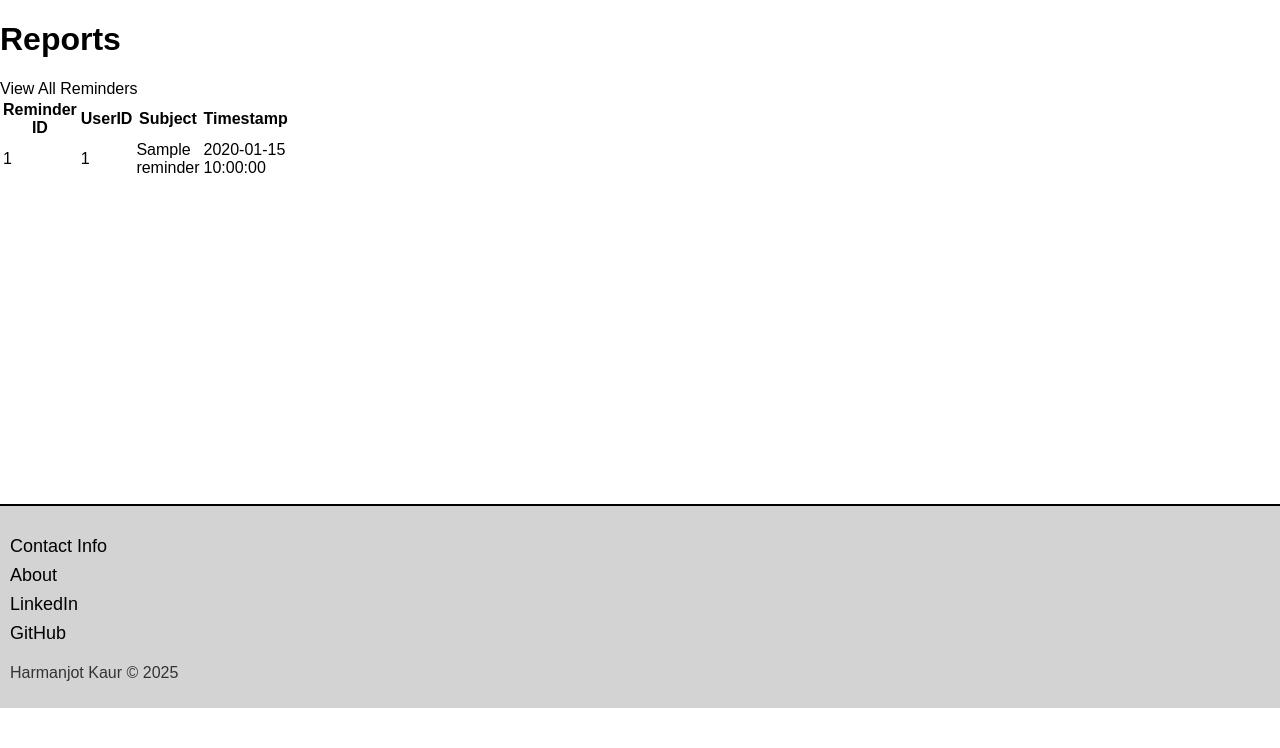
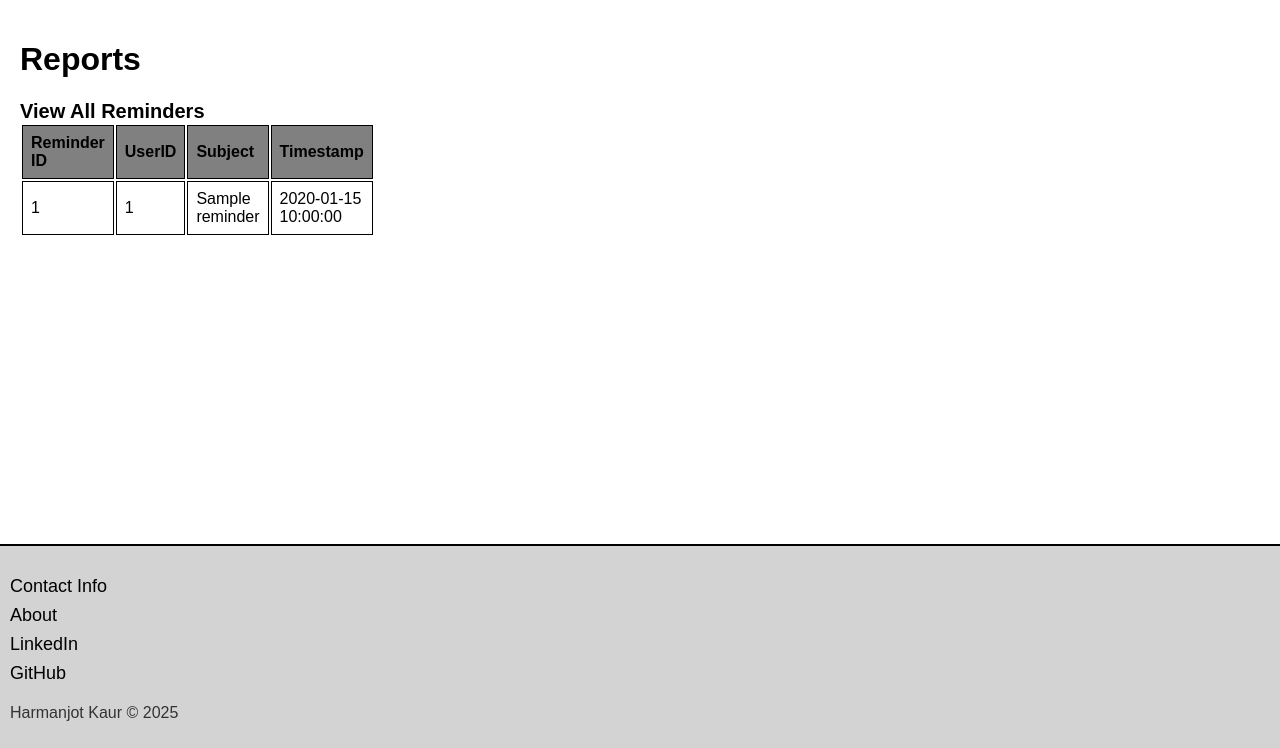
Before and after one commit to Harmanjot14/COSC-4806-5, a PHP site: page /reports in a window 1280 px wide. Shown: the part 96-844 px from the top of the page. Before the commit the page ends 804 px from the top, so only its background shows below. Run offline with PHP 8.4, Linux system fonts and the light colour scheme; the visitor is signed in with stand-in values (Sample User, id 1); tables that the repository leaves empty or names only in its code hold one stand-in row (values such as "Sample post"); data that the repository does not hold is empty.

Commit message:
Style css for reports

```diff
--- a/style.css
+++ b/style.css
@@ -204,3 +204,29 @@ body{
     margin: 20px;
     padding: 0;
 }
+
+/*Reports*/
+.reports{
+    margin: 20px;
+    border-collapse: collapse;
+    width: 100%;
+    padding: 0;
+}
+.reports th, .reports td{
+    border: 1px solid black;
+    padding: 8px;
+    text-align: left;
+}
+.reports th{
+    background-color: gray;
+    font-color: black;
+    font-size: 16px;
+    font-weight: bold;
+}
+.reports tr:nth-child(even){
+    background-color: #f2f2f2;
+}
+.card-header{
+    font-size: 20px;
+    font-weight: bold;
+}
```
